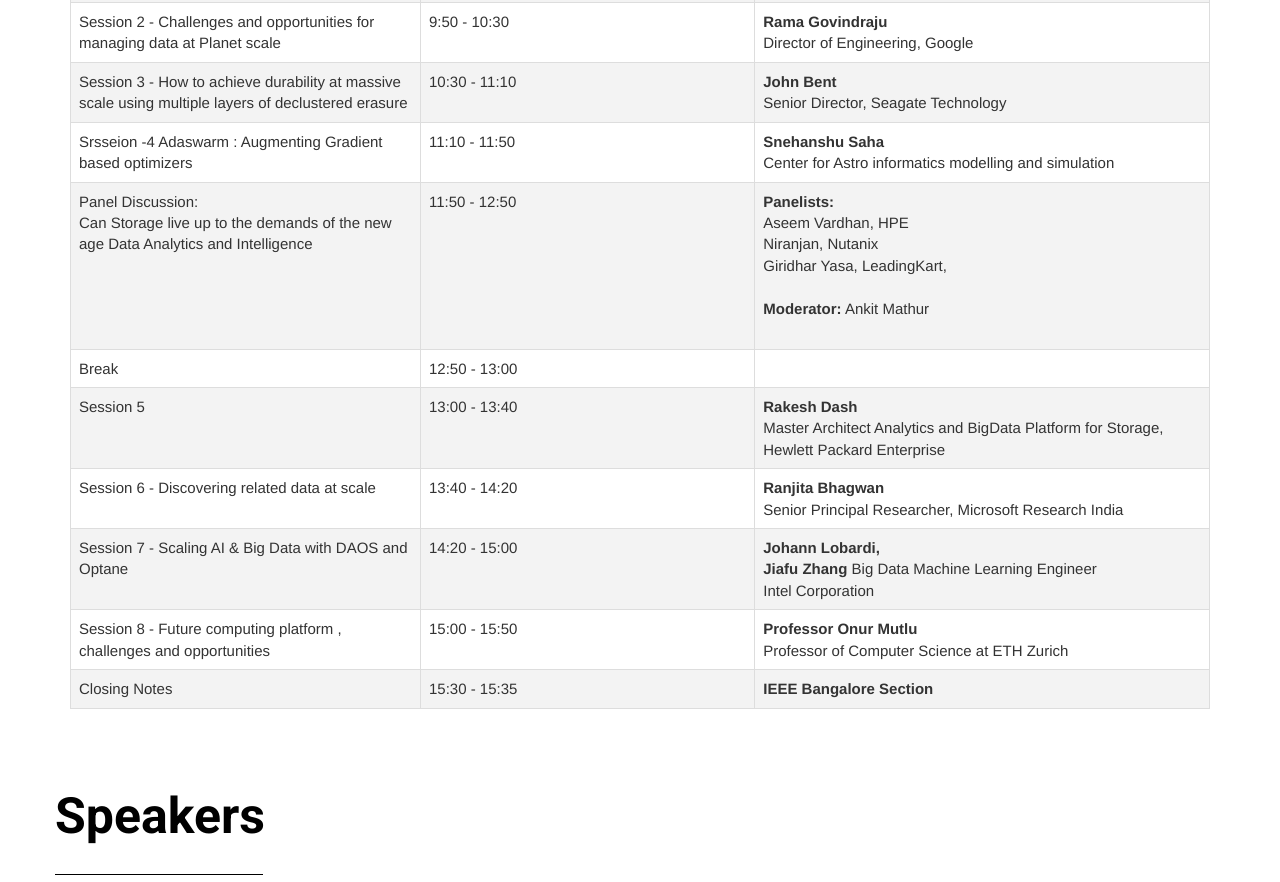
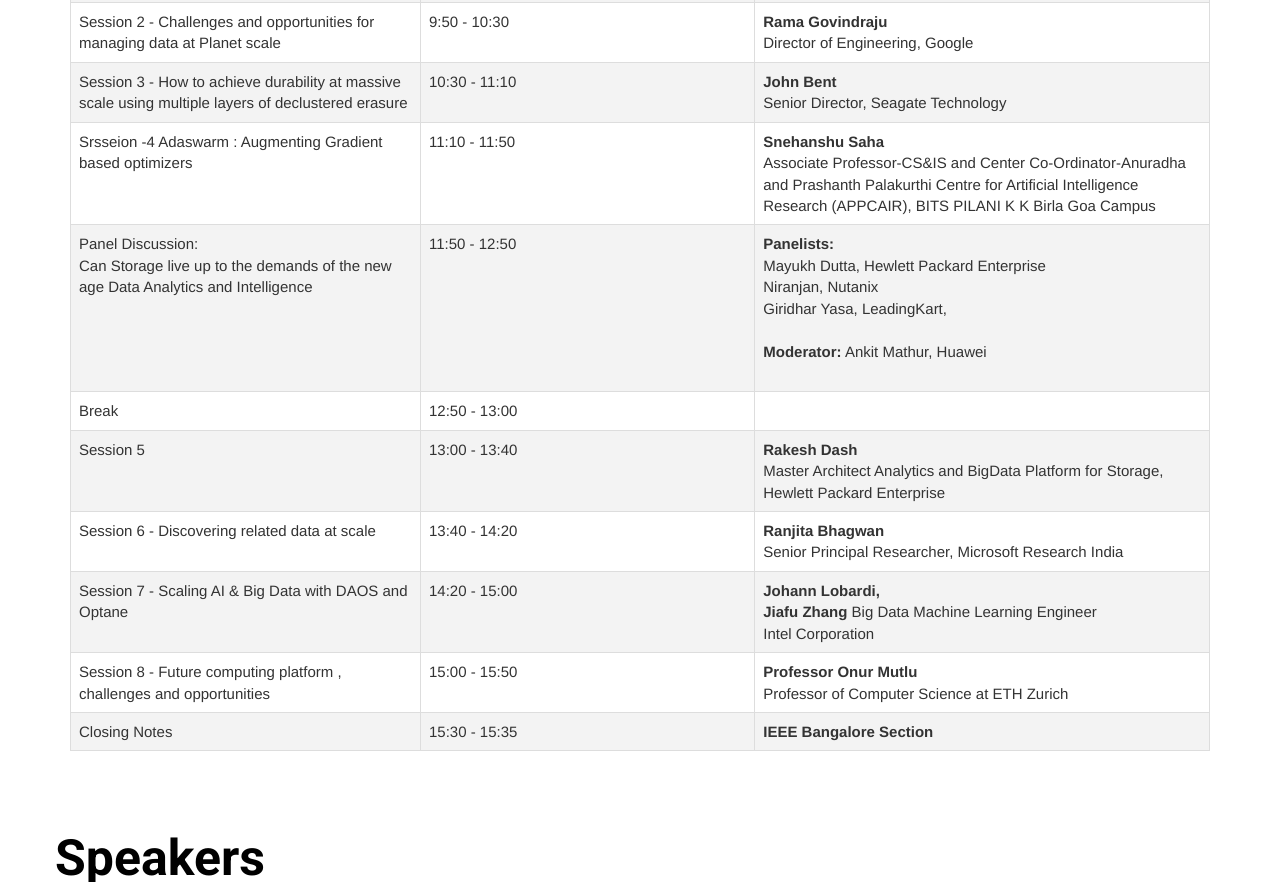
Before and after one commit to KetanKeshav/DSS-Winter-Symposium, a plain HTML site: page index.html in a window 1280 px wide. Shown: the part 1725-2607 px from the top of the page. Drawn offline with nearby package versions, Linux system fonts and the light colour scheme.

Commit message:
Updated Schedule

```diff
--- a/index.html
+++ b/index.html
@@ -1487,13 +1487,14 @@
 				<td>Srsseion -4 Adaswarm : Augmenting Gradient based optimizers</td>
 				<td>11:10 - 11:50</td>
                 <td><b>Snehanshu Saha</b>
-                <br>Center for Astro informatics modelling and simulation</td>
+                <br>Associate Professor-CS&IS and Center Co-Ordinator-Anuradha and Prashanth Palakurthi Centre for Artificial Intelligence Research (APPCAIR), BITS PILANI K K Birla Goa Campus
+</td>
               </tr>
               <tr>
 				<td>Panel Discussion:<br>
 				Can Storage live up to the demands of the new age Data Analytics and Intelligence</td>
 				<td>11:50 - 12:50</td>
-                <td><b>Panelists:</b> <br>Aseem Vardhan, HPE<br> Niranjan, Nutanix<br> Giridhar Yasa, LeadingKart, <br><br><b>Moderator:</b> Ankit Mathur<br><br></td>
+                <td><b>Panelists:</b> <br>Mayukh Dutta, Hewlett Packard Enterprise<br> Niranjan, Nutanix<br> Giridhar Yasa, LeadingKart, <br><br><b>Moderator:</b> Ankit Mathur, Huawei<br><br></td>
               </tr>
               <tr>
 				<td>Break</td>
```
